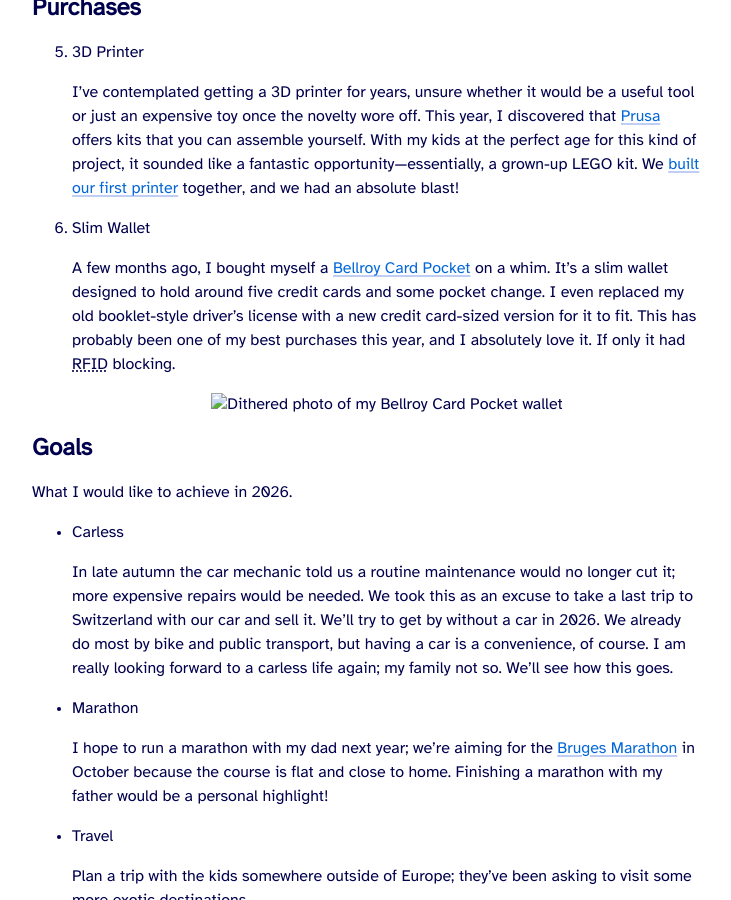
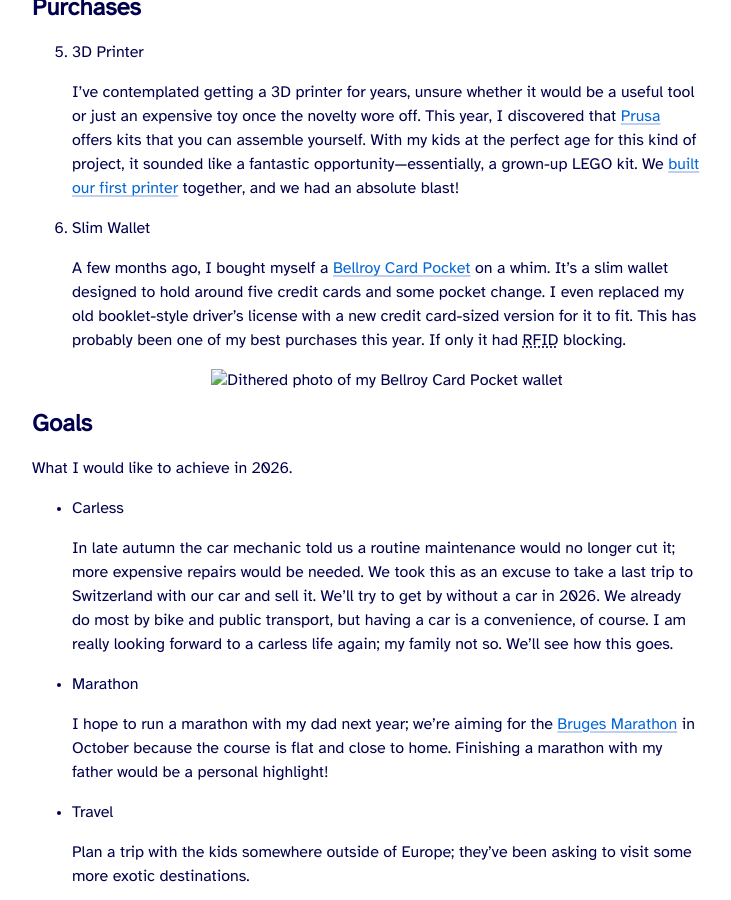
Before and after one commit to cimm/suffix, a Jekyll site: the page built from _posts/2025-12-30-2025-in-review.html, in a window 1280 px wide and 900 px high, scrolled down 1035 px. Shown: the whole window, without its empty margins (273-1004 px from the left). Built offline with Jekyll 4.4.1, drawn with Linux system fonts in a browser that asks for light colours.

Commit message:
Small copy improvements for 2025 in Review article

```diff
--- a/_posts/2025-12-30-2025-in-review.html
+++ b/_posts/2025-12-30-2025-in-review.html
@@ -41,7 +41,7 @@ description:     Reflecting on the past and looking ahead to the next.
   </li>
   <li>
     <p>Slim Wallet</p>
-    <p>A few months ago, I bought myself a <a href="https://bellroy.com/products/card-pocket?color=caramel" title="Bellroy Card Pocket product page">Bellroy Card Pocket</a> on a whim. It’s a slim wallet designed to hold around five credit cards and some pocket change. I even replaced my old booklet-style driver’s license with a new credit card-sized version for it to fit. This has probably been one of my best purchases this year, and I absolutely love it. If only it had <abbr title="Radio-Frequency IDentification">RFID</abbr> blocking.</p>
+    <p>A few months ago, I bought myself a <a href="https://bellroy.com/products/card-pocket?color=caramel" title="Bellroy Card Pocket product page">Bellroy Card Pocket</a> on a whim. It’s a slim wallet designed to hold around five credit cards and some pocket change. I even replaced my old booklet-style driver’s license with a new credit card-sized version for it to fit. This has probably been one of my best purchases this year. If only it had <abbr title="Radio-Frequency IDentification">RFID</abbr> blocking.</p>
     <figure>
       <picture>
         <img src="../../assets/bellroy-wallet.webp" width="300" height="191" alt="Dithered photo of my Bellroy Card Pocket wallet">
```
